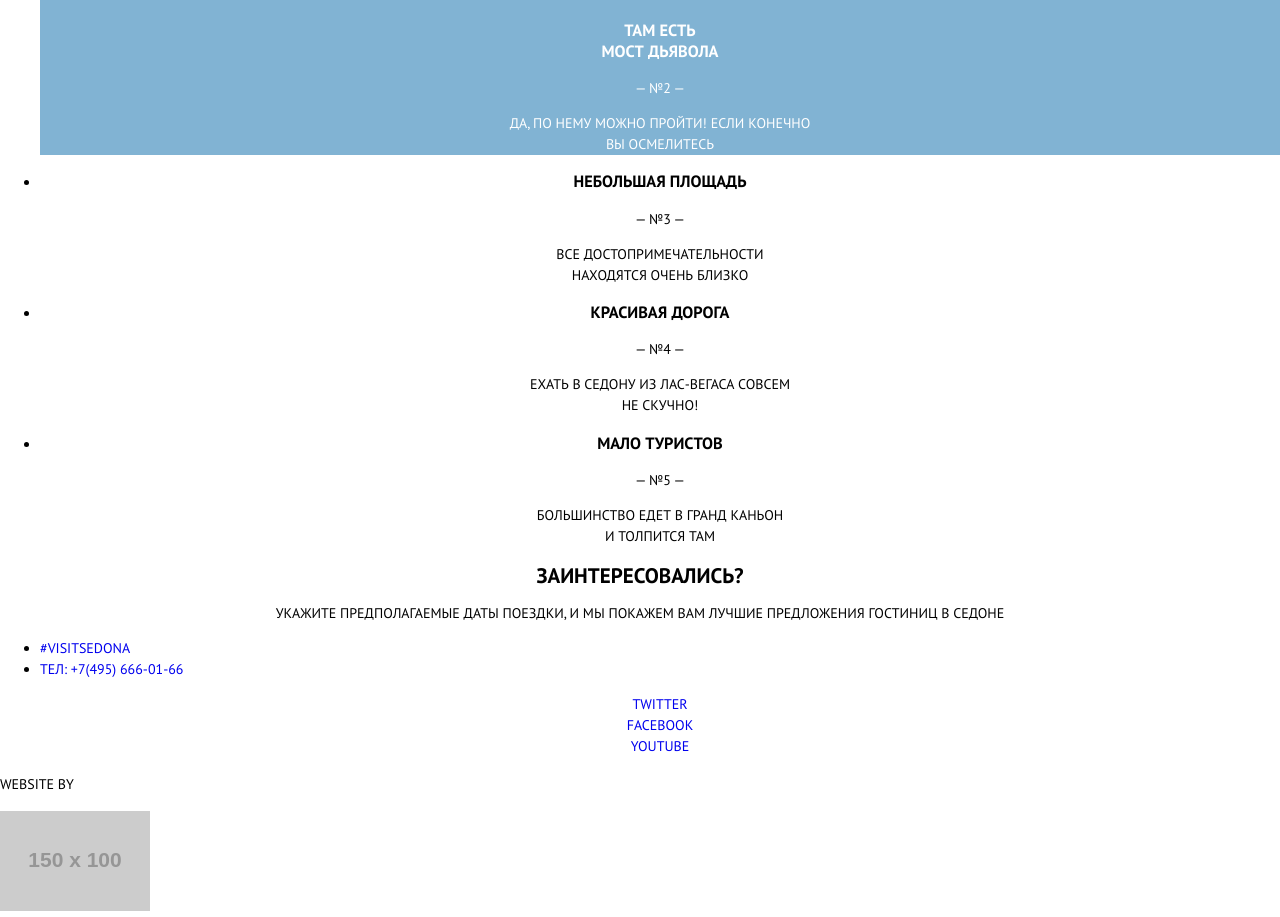
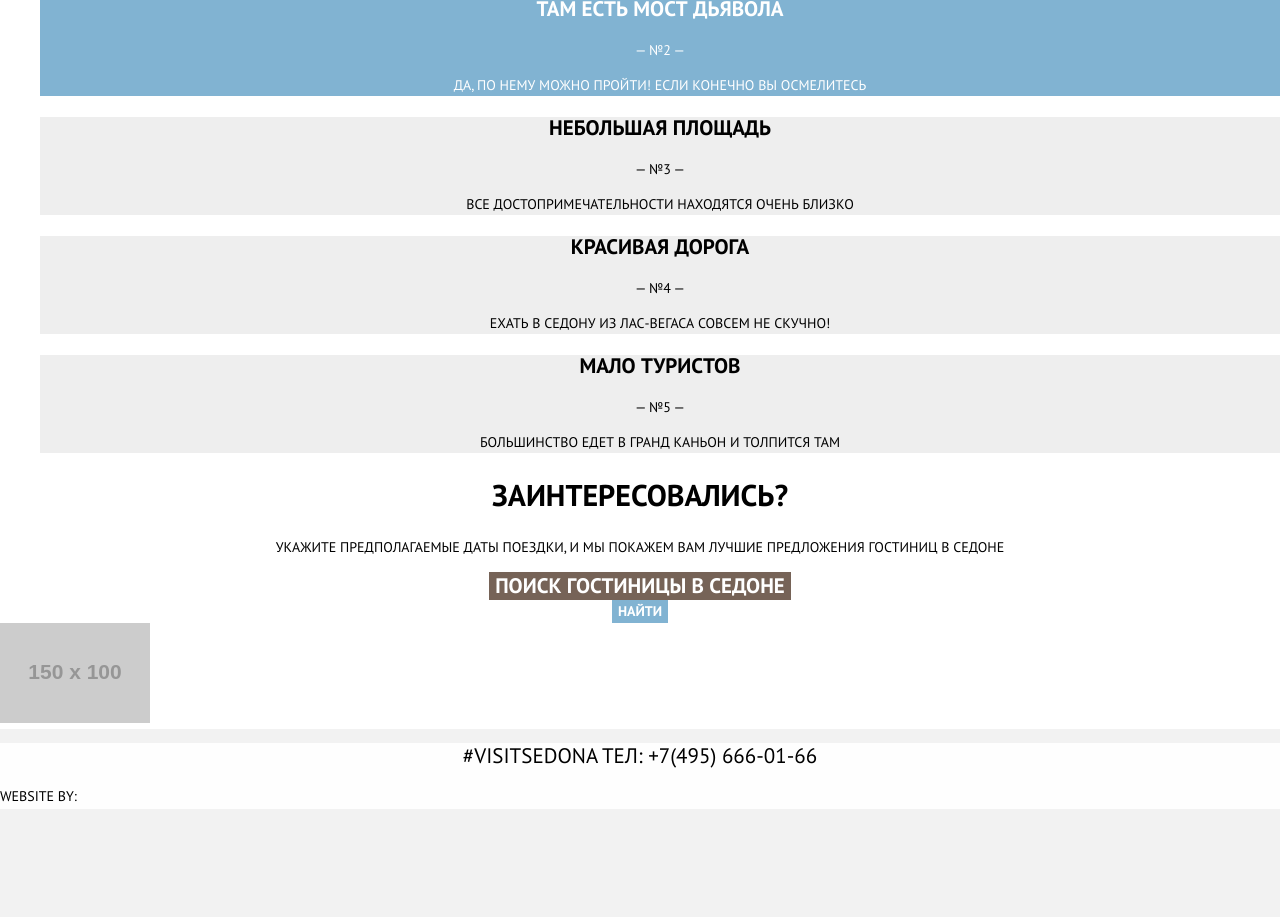
Before and after one commit to MKrasheninnikovaa/1420533-sedona-29, a plain HTML site: page index.html in a window 1280 px wide. Shown: the part 1067-1984 px from the top of the page. After the commit the page ends 1894 px from the top, so only its background shows below. Drawn offline with nearby package versions, Linux system fonts and the light colour scheme; placeholder pictures from the web are drawn by us.

Commit message:
Стилизация главной страницы

```diff
--- a/css/style.css
+++ b/css/style.css
@@ -2,28 +2,35 @@
 
 :root {
 	--basic-black: #000000;
-  --basic-white: #ffffff;
+	--basic-white: #FFFFFF;
 	--opacity-white: rgba(255, 255, 255, 0.3);
 	--footer-background-white: rgba(255, 255, 255, 0.9);
 
-  --basic-blue: #81B3D3;
+	--basic-blue: #81B3D2;
 	--hover-blue: #669EC0;
-  --focus-blue: #5496BD;
+	--active-blue: #5496BD;
+	--light-blue: #D8E9F1;
 
 	--basic-brown: #766357;
 	--hover-brown: #604E43;
-  --focus-brown: #503E33;
+	--active-brown: #503E33;
 
-  --basic-light-grey: #EEEEEE;
-  --basic-dark-grey: #333333;
-  --basic-grey: #F2F2F2;
-  --hover: #EBEBEB;
-  --arrow-grey: #CACACA;
+	--extra-dark-gray: #333333;
+	--dark-gray: #666666;
+	--gray: #EEEEEE;
+	--light-gray: #E5E5E5;
+	--background-gray: #F2F2F2;
+
+	--checkbox-disabled-gray: #6A6A6A;
+	--slider-gray: #ABABAB;
+	--arrow-gray: #CACACA;
+	--field-hover-gray: #EBEBEB;
+	--icon-gray: #A9A9A9;
+
+	--active-copyright-logo: #231F20;
 }
 
-/* Global */
-
-body {
+.page-body {
 	min-width: 960px;
 	margin: 0;
 	padding: 0;
@@ -32,7 +39,7 @@ body {
 	line-height: 21px;
 	color: var(--basic-black);
 	text-transform: uppercase;
-	background-color: var(--basic-white);
+	background-color: var(--background-gray);
 }
 
 a {
@@ -50,6 +57,10 @@ img {
   width: 1px;
   height: 1px;
  	margin: -1px;
+}
+
+.clear-list {
+  list-style: none;
 }
 
 /* Main header */
@@ -70,7 +81,7 @@ img {
 	color: var(--basic-blue);
 }
 
-.site-navigation a:focus {
+.site-navigation a:active {
 	color: var(--basic-black);
 	opacity: 0.3;
 }
@@ -79,7 +90,24 @@ img {
 	color: var(--basic-brown);
 }
 
-.container {
+/* Wrapper */
+
+.wrapper {
+	background-color: var(--basic-white);
+}
+
+/* First screen*/
+
+.first-screen {
+	background-color: var(--light-blue);
+}
+
+/* Opening */
+
+.features-opening {
+	font-weight: 700;
+	font-size: 21px;
+	line-height: 26px;
 	text-align: center;
 }
 
@@ -89,16 +117,13 @@ img {
 	text-align: center;
 }
 
-.features-item {
-	text-align: center;
-}
-
+.features-item,
 .features-special-item {
 	text-align: center;
 }
 
 .features-item {
-	background-color: var(--basic-light-grey);
+	background-color: var(--gray);
 }
 
 .features-special-item {
@@ -106,13 +131,20 @@ img {
 	color: var(--basic-white);
 }
 
+.features-item h3,
+.features-special-item h3 {
+	font-weight: 700;
+	font-size: 21px;
+}
+
+/* Recomendation */
+
 .recomendation h3 {
 	font-weight: 700;
 	font-size: 21px;
 }
 
 .recomendation-item {
-    color: var(--basic-black);
 	background-color: var(--basic-white);
 }
 
@@ -128,24 +160,85 @@ img {
 	cursor: pointer;
 }
 
+/* Hotel search */
+
+.hotel-search {
+	text-align: center;
+}
+
+.hotel-search-opening {
+	font-weight: 700;
+	font-size: 30px;
+	line-height: 24px;
+}
+
+.hotel-search-button {
+	font-size: 21px;
+	line-height: 26px;
+	background-color: var(--basic-brown);
+}
+
+.hotel-search-button:hover {
+	background-color: var(--hover-brown);
+}
+
+.hotel-search-button:focus {
+	color: var(--opacity-white);
+	background-color: var(--active-brown);
+}
+
+/* Search form */
+.form {
+	text-align: center;
+	background-color: var(--basic-white);
+}
+
+.form-button {
+	background-color: var(--basic-blue);
+}
+
+.form-button:hover {
+	background-color: var(--hover-blue);
+}
+
+.form-button:focus {
+	background-color: var(--active-blue);
+	color: var(--opacity-white);
+}
+
 /* Main footer */
 
 .main-footer {
-  background-color: var(--basic-white);
+	background-color: var(--footer-background-white);
 }
 
-.footer-social {
+.footer-contacts {
 	text-align: center;
 }
 
-.footer-social ul {
-  list-style: none;
+.footer-contacts a {
+	font-size: 21px;
+	line-height: 26px;
+	color: var(--basic-black);
 }
 
-/* Social button */
+.footer-contacts a:hover {
+	color: var(--basic-blue);
+}
+
+.footer-contacts a:focus {
+	color: var(--basic-black);
+	opacity: 0.3;
+}
+
+.footer-contacts a:not([href]) {
+	color: var(--basic-brown);
+}
+
+/* Socials */
 
 .social-button {
-	background-color: var(--basic-light-blue);
+	background-color: var(--basic-blue);
 }
 
 .social-button:hover {
@@ -153,7 +246,7 @@ img {
 }
 
 .social-button:active {
-	background-color: var(--focus-blue);
+	background-color: var(--active-blue);
 }
 
 /* Copyright */
--- a/index.html
+++ b/index.html
@@ -1,5 +1,6 @@
 <!DOCTYPE html>
 <html class="page" lang="ru">
+
 <head>
   <meta charset="utf-8">
   <title>HTML Academy: Седона</title>
@@ -7,6 +8,7 @@
   <link href="css/normalize.css" rel="stylesheet">
   <link href="css/style.css" rel="stylesheet">
 </head>
+
 <body class="page-body">
 
   <header class="main-header">
@@ -14,7 +16,7 @@
       <a class="main-logo">
         <img src="https://via.placeholder.com/150x100" width="150" height="100" alt="">
       </a>
-      <ul class="site-navigation">
+      <ul class="site-navigation clear-list">
         <li><a href="#">Информация</a></li>
         <li><a href="#">Фото и видео</a></li>
         <li><a href="#">Карта штата</a></li>
@@ -23,108 +25,118 @@
     </nav>
   </header>
 
-  <main class="container">
-    <section>
-      <h1>Welcome<br>to the gorgeous<br>Sedona</h1>
-      <p><q>Because the Grand<br>Canyon lucks!</q></p>
-    </section>
+  <main class="wrapper">
+    <h1 class="visually-hidden">Город Седона</h1>
 
-    <section class="container" >
-      <h2>Седона — небольшой городок в Аризоне, заслуживающий большего!</h2>
-      <p>Рассмотрим 5 причин, по которым Седона круче, чем гранд каньон!</p>
+    <section class="first-screen">
+      <h2 class="visually-hidden">Добро пожаловать в Седону!</h2>
+      <img src="https://via.placeholder.com/150x100" width="150" height="100" alt="">
     </section>
 
     <section class="features">
-  <h2>Преимущества Седона</h2>
-  <ul class="features-list">
+      <h2 class="visually-hidden">Преимущества города</h2>
+      <p class="features-opening">Седона — небольшой городок в Аризоне, заслуживающий большего!</p>
+
+      <p>Рассмотрим 5 причин, по которым Седона круче, чем гранд каньон!</p>
+      <ul class="features-list clear-list">
         <li class="features-special-item">
           <h3>Настоящий городок</h3>
-      <p>— №1 —</p>
+          <span>— №1 —</span>
           <p>Седона - не аттракцион для туристов, там течёт своя жизнь</p>
           <img src="https://via.placeholder.com/150x100" width="150" height="100" alt="">
         </li>
-      <ul class="recomendation-list">
-         <li class="recomendation-item ">
-          <h4>Жильё</h4>
+        <li class="features-item">
+          <ul class="recomendation clear-list">
+            <li class="recomendation-item">
+              <h3>Жильё</h3>
               <p>Рекомендуем пожить в настоящем мотеле, всё как в кино!</p>
             </li>
             <li class="recomendation-item">
-          <h4>Еда</h4>
+              <h3>Еда</h3>
               <p>Всегда заказывайте фирменный бургер, вы не разочаруетесь!</p>
             </li>
             <li class="recomendation-item">
-          <h4>Сувениры</h4>
+              <h3>Сувениры</h3>
               <p>Не только китайского, но и местного производства!</p>
             </li>
           </ul>
+        </li>
         <li class="features-special-item">
           <img src="https://via.placeholder.com/150x100" width="150" height="100" alt="">
-      <h3>Там есть <br> Мост дьявола</h3>
-      <p>— №2 —</p>
-      <p>Да, по нему можно пройти! Если конечно
-        <br> вы осмелитесь</p>
+          <h3>Там есть Мост дьявола</h3>
+          <span>— №2 —</span>
+          <p>Да, по нему можно пройти! Если конечно вы осмелитесь</p>
         </li>
-    <li class="feature-item">
+        <li class="features-item">
           <h3>Небольшая площадь</h3>
-      <p>— №3 —</p>
-      <p>Все достопримечательности
-        <br> находятся очень близко</p>
+          <span>— №3 —</span>
+          <p>Все достопримечательности находятся очень близко</p>
         </li>
-    <li class="feature-item">
+        <li class="features-item">
           <h3>Красивая дорога</h3>
-      <p>— №4 —</p>
-      <p>Ехать в седону из лас-вегаса совсем
-        <br> не скучно!</p>
+          <span>— №4 —</span>
+          <p>Ехать в седону из лас-вегаса совсем не скучно!</p>
         </li>
-    <li class="feature-item">
+        <li class="features-item">
           <h3>Мало туристов</h3>
-      <p>— №5 —</p>
-      <p>Большинство едет в гранд каньон
-        <br> и толпится там</p>
+          <span>— №5 —</span>
+          <p>Большинство едет в гранд каньон и толпится там</p>
         </li>
       </ul>
     </section>
 
-    <section class="search">
-      <h2>Заинтересовались?</h2>
-      <p>Укажите предполагаемые даты поездки, и мы покажем вам лучшие предложения гостиниц в седоне</p>
-    <!-- Здесь будет форма записи-->
+    <section class="hotel-search">
+      <h2 class="visually-hidden">Поиск гостиницы</h2>
+      <p class="hotel-search-opening">Заинтересовались?</p>
+      <p>Укажите предполагаемые даты поездки, и мы покажем вам лучшие предложения гостиниц в Седоне</p>
+      <button class="button hotel-search-button" type="button">Поиск гостиницы в Седоне</button>
     </section>
-    <!-- Здесь будет карта-->
+
+    <section class="form">
+      <h2 class="visually-hidden">Поиск гостиницы в Седоне</h2>
+      <!--Форма поиска гостиницы-->
+      <button class="button form-button" type="button">Найти</button>
+    </section>
+
+    <section class="map">
+      <h2 class="visually-hidden">Карта</h2>
+      <img src="https://via.placeholder.com/150x100" width="150" height="100" alt="">
+    </section>
   </main>
 
-  <footer class="page-footer main-footer">
+  <footer class="main-footer">
     <section class="footer-contacts">
-      <ul>
-        <li>
-          <a href="#">#visitsedona</a>
-        </li>
-        <li>
-          <a class="footer-phone" href="tel:+7495666-01-66">тел: +7(495) 666-01-66</a>
-        </li>
-      </ul>
+      <h2 class="visually-hidden">Контакты</h2>
+      <p>
+        <a href="blank.html">#visitsedona</a>
+        <a href="tel:+74956660166">тел: +7(495) 666-01-66</a>
+      </p>
     </section>
 
     <section class="footer-social">
-      <ul>
+      <h2 class="visually-hidden">Социальные сети</h2>
+      <ul class="social-list clear-list">
         <li>
-          <a class="social-button" href="#">Twitter</a>
+          <a class="social-button" href="#">
+            <span class="visually-hidden">Twitter</span>
+          </a>
         </li>
         <li>
-          <a class="social-button" href="#">Facebook</a>
+          <a class="social-button" href="#">
+            <span class="visually-hidden">Facebook</span>
+          </a>
         </li>
         <li>
-          <a class="social-button" href="#">Youtube</a>
+          <a class="social-button" href="#">
+            <span class="visually-hidden">YouTube</span></a>
         </li>
       </ul>
-    </section>
-
-    <section>
-      <p class="footer-copyright">Website by</p>
-      <a href="#">
-        <img src="https://via.placeholder.com/150x100" width="150" height="100" alt=""></a>
+      <p class="footer-copyright">Website by:
+        <a class="footer-copyright-link" href="https://htmlacademy.ru/intensive/htmlcss"></a>
+      </p>
     </section>
   </footer>
 
 </body>
+
 </html>
```
Lines whose indentation alone changed are shown as unchanged.
